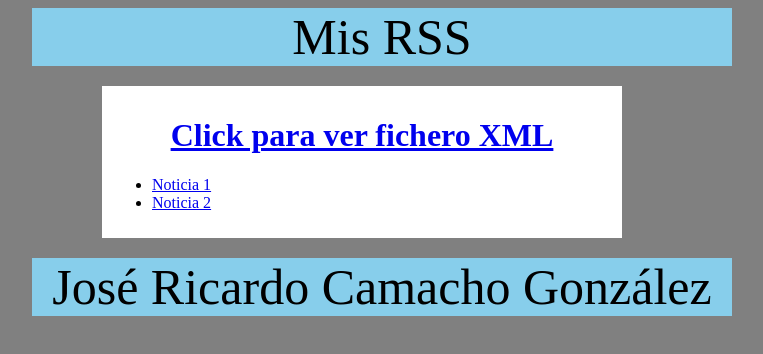
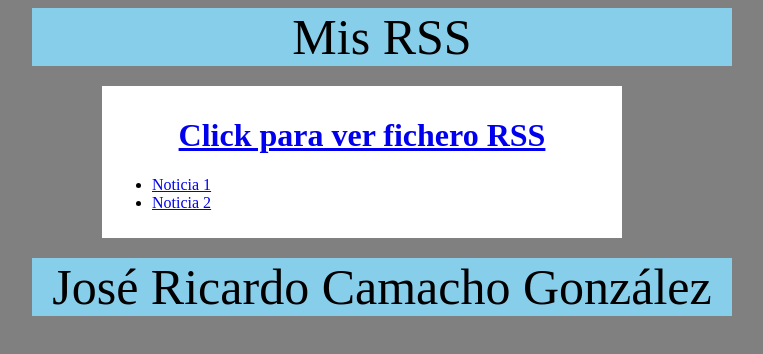
Before and after one commit to jcamgon/rss, a plain HTML site: page index.html in a window 1280 px wide. Shown: the whole page, without its empty margins (258-1021 px from the left). Drawn offline with Linux system fonts and the light colour scheme.

Commit message:
Update index.html

```diff
--- a/index.html
+++ b/index.html
@@ -10,7 +10,7 @@
 	<div id="contenedor">
 		<div id="cabecera">Mis RSS</div>
 		<div id="feed">
-			<a type="application/rss+xml" href="feed.rss"><h1>Click para ver fichero XML</h1></a>
+			<a type="application/rss+xml" href="feed.rss"><h1>Click para ver fichero RSS</h1></a>
 			<ul>
 				<li><a href="noticia1.html" target="_blank">Noticia 1</a></li>
 				<li><a href="noticia2.html" target="_blank">Noticia 2</a></li>
```
